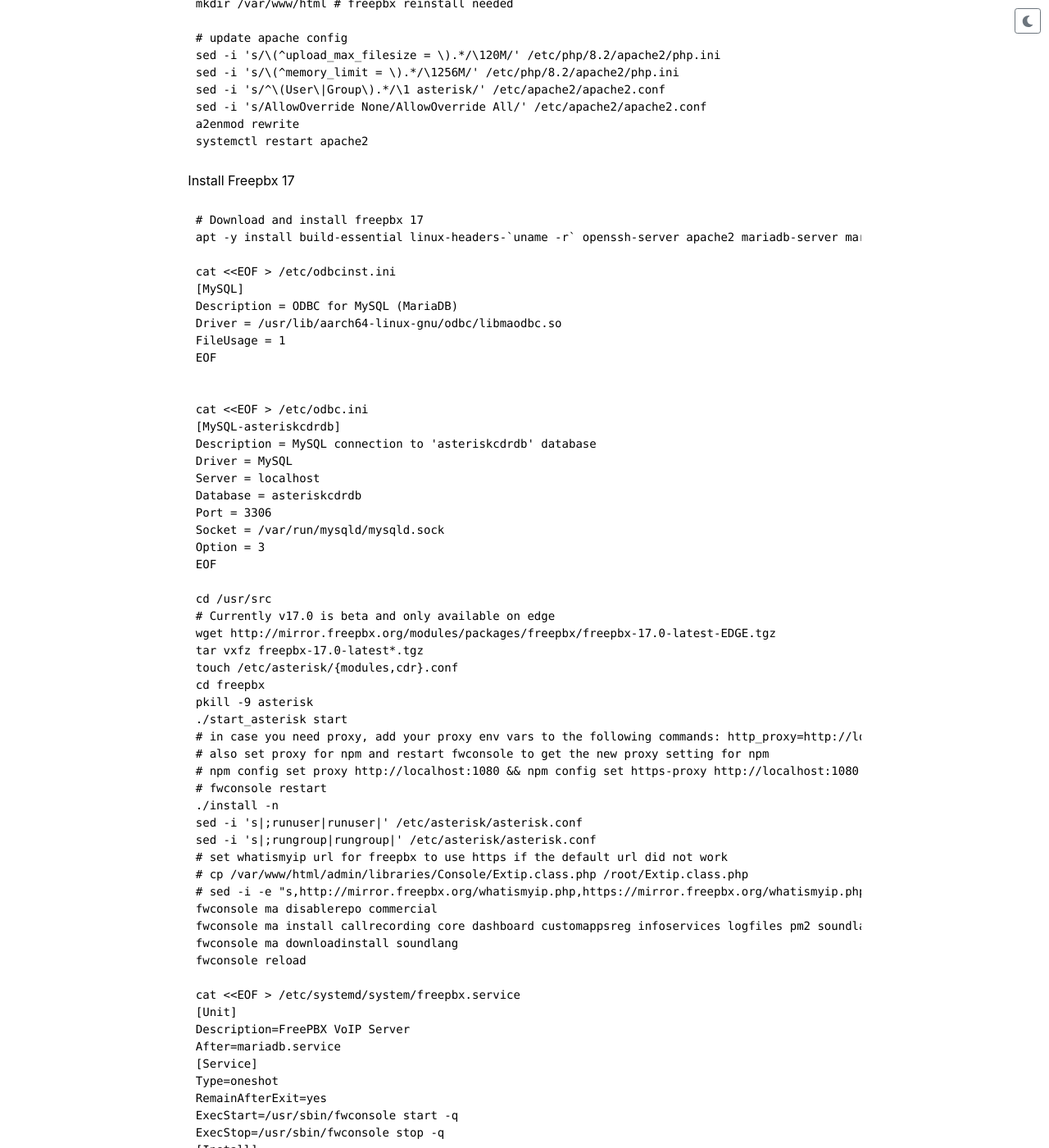
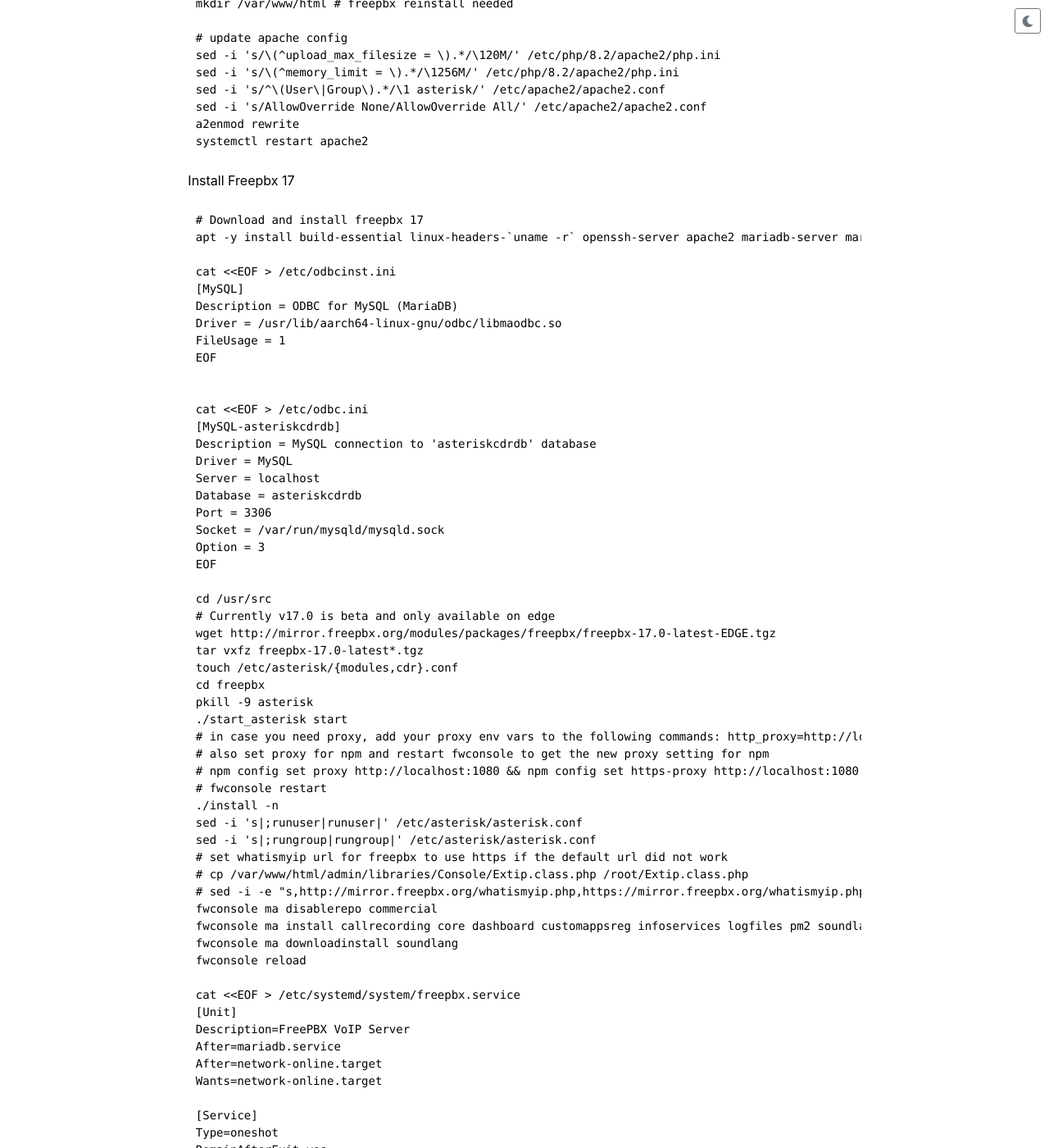
Before and after one commit to remosim/remosim.github.io, a Jekyll site: the page built from software.md, in a window 1280 px wide and 1400 px high, scrolled down 2283 px. Shown: the whole window at 82% size. Built offline with Jekyll 4.4.1, drawn with Linux system fonts in a browser that asks for light colours; part of the change alters nothing that is shown; some of the changed text lies outside the part shown.

Commit message:
Fixed freepbx startup service

```diff
--- a/software.md
+++ b/software.md
@@ -164,6 +164,9 @@ cat <<EOF > /etc/systemd/system/freepbx.service
 [Unit]
 Description=FreePBX VoIP Server
 After=mariadb.service
+After=network-online.target
+Wants=network-online.target
+
 [Service]
 Type=oneshot
 RemainAfterExit=yes
```
